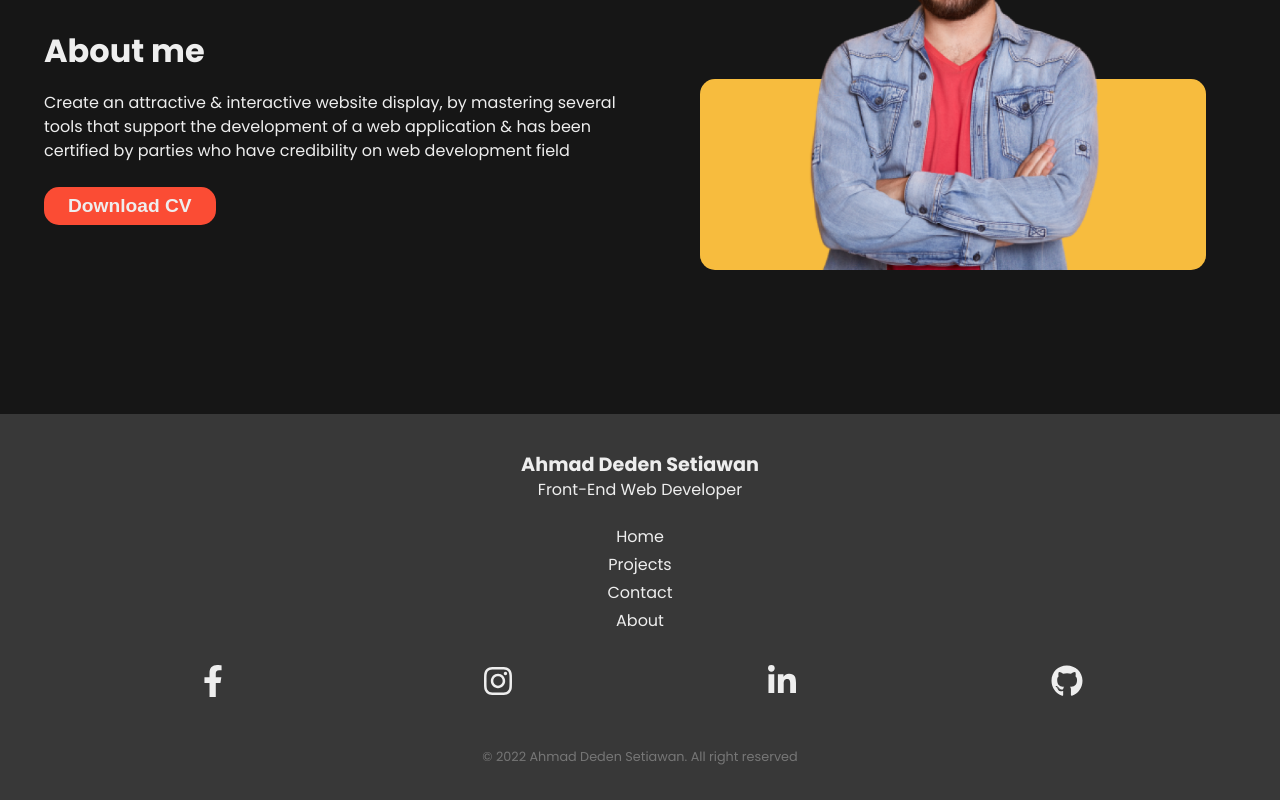
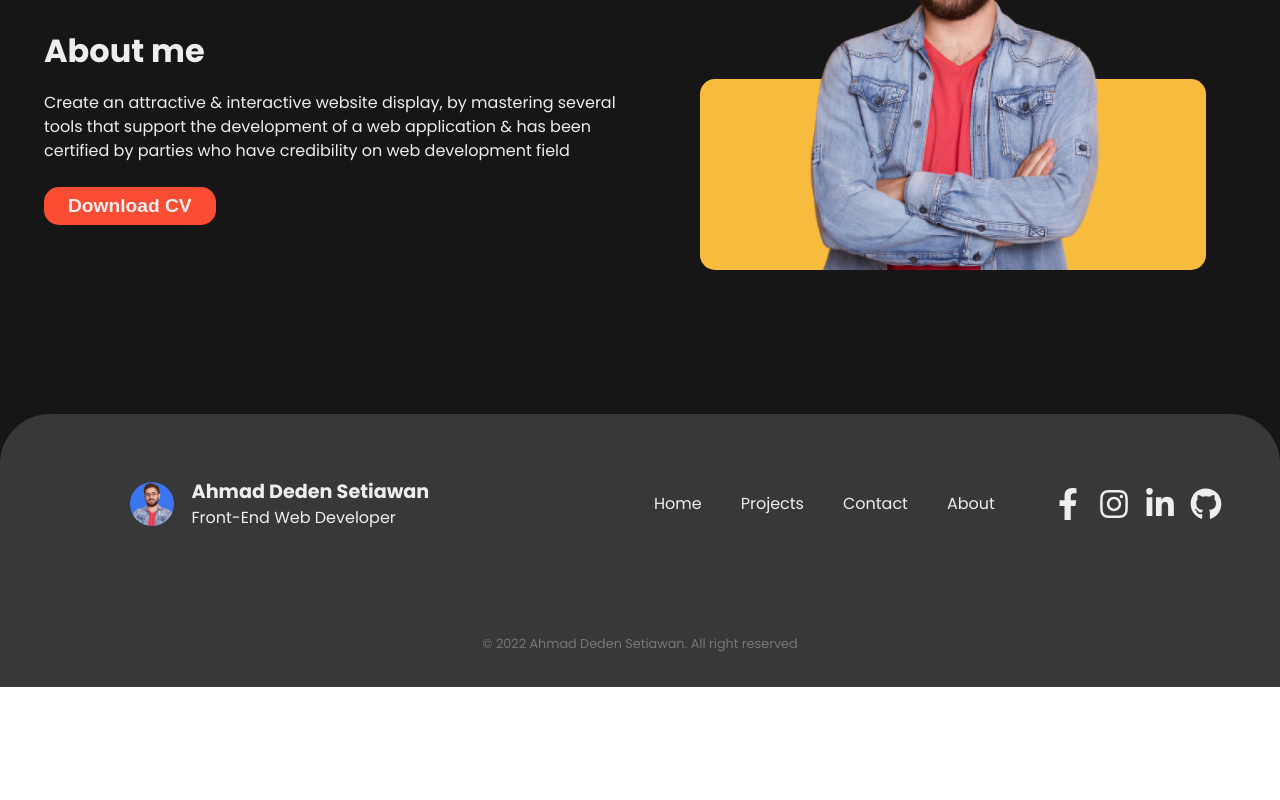
Before and after one commit to Dedenno17/website-protofolio-pribadi, a React (Create React App) app: page / in a window 1280 px wide. Shown: the part 1266-2066 px from the top of the page. After the commit the page ends 1953 px from the top, so only its background shows below. Built offline with nearby package versions, Linux system fonts and the light colour scheme.

Commit message:
memberi style pada footer ketika screen lg

```diff
--- a/src/styles/Footer.module.css
+++ b/src/styles/Footer.module.css
@@ -103,3 +103,49 @@
   color: #767676;
   font-size: 0.8rem;
 }
+
+/* pc size */
+@media screen and (min-width: 1024px) {
+  .footer {
+    border-radius: 50px 50px 0 0;
+  }
+
+  .footer > div:first-child {
+    flex-direction: row;
+    justify-content: space-between;
+    margin-bottom: 64px;
+  }
+
+  .title {
+    width: 40%;
+  }
+
+  .title > div:first-child {
+    display: block;
+    margin-right: 12px;
+  }
+
+  .title > div:last-child {
+    text-align: left;
+  }
+
+  .links {
+    flex-direction: row;
+    width: 50%;
+  }
+
+  .links > ul:first-child {
+    flex-direction: row;
+    width: 60%;
+  }
+
+  .links > ul:last-child {
+    width: 30%;
+    padding-right: 0;
+    padding-left: 0;
+  }
+
+  .links > ul:last-child li {
+    width: 19%;
+  }
+}
```
